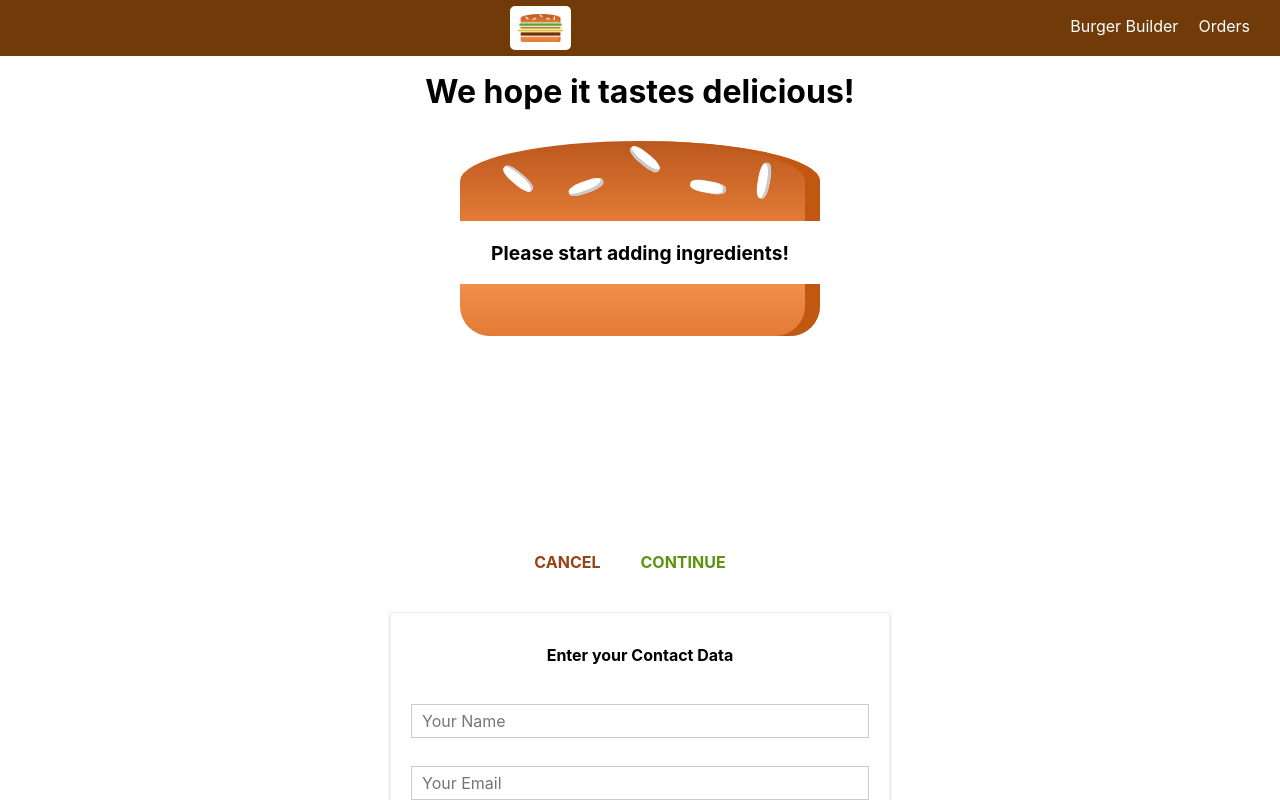
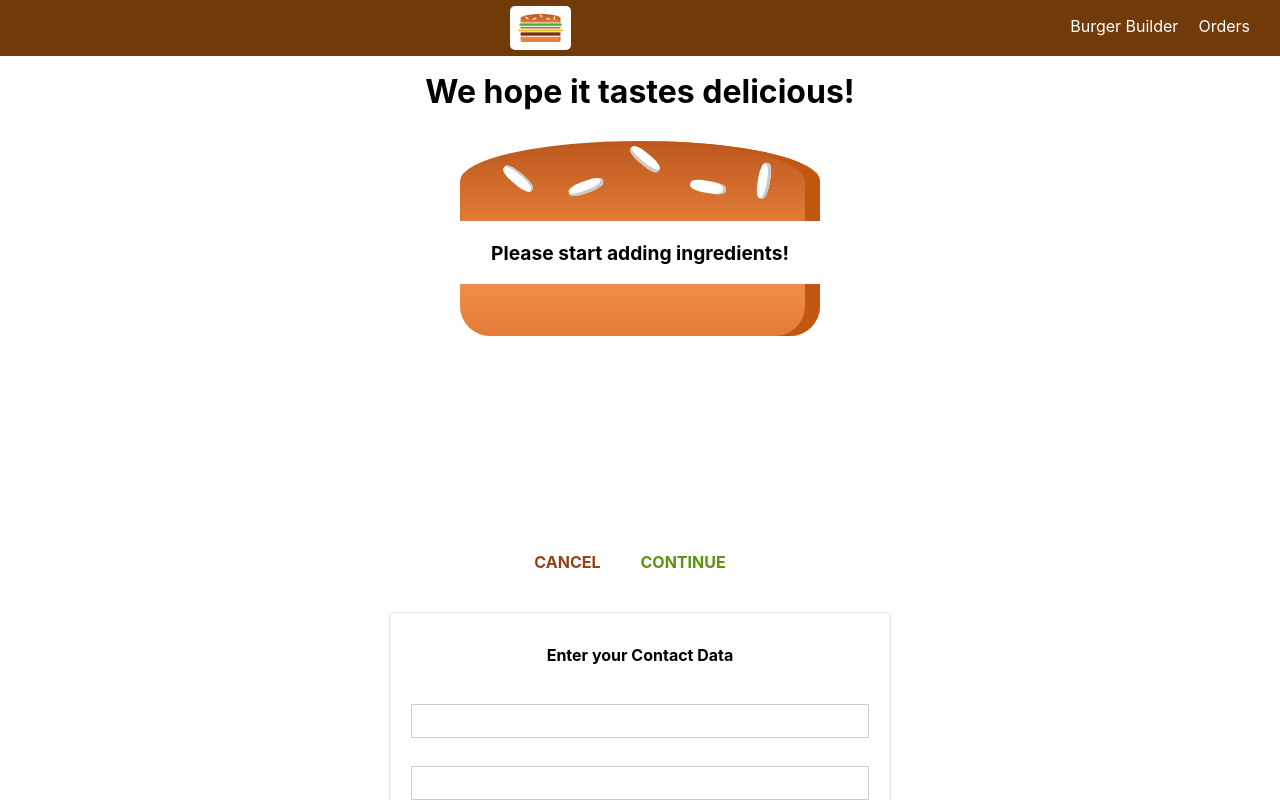
Before and after one commit to vjpal3/React-App-Burger-Builder, a React (Create React App) app: page /checkout in a window 1280 px wide. Both pictures are taken after a click on the button "CONTINUE". Shown: the top 800 px of the page. Built offline with nearby package versions, Linux system fonts and the light colour scheme.

Commit message:
Set up a JS Config for the form

```diff
--- a/src/components/UI/Input/Input.js
+++ b/src/components/UI/Input/Input.js
@@ -3,15 +3,33 @@
 
 const input = props => {
   let inputElement;
-  switch (props.inputtype) {
+  switch (props.elementType) {
     case 'input':
-      inputElement = <input {...props} className={classes.InputElement} />;
+      inputElement = (
+        <input
+          className={classes.InputElement}
+          {...props.elementConfig}
+          value={props.value}
+        />
+      );
       break;
     case 'textarea':
-      inputElement = <textarea {...props} className={classes.InputElement} />;
+      inputElement = (
+        <textarea
+          className={classes.InputElement}
+          {...props.elementConfig}
+          value={props.value}
+        />
+      );
       break;
     default:
-      inputElement = <input {...props} className={classes.InputElement} />;
+      inputElement = (
+        <input
+          className={classes.InputElement}
+          {...props.elementConfig}
+          value={props.value}
+        />
+      );
   }
   return (
     <div className={classes.Input}>
--- a/src/containers/Checkout/ContactData/ContactData.js
+++ b/src/containers/Checkout/ContactData/ContactData.js
@@ -7,11 +7,56 @@
 
 class ContactData extends Component {
   state = {
-    name: '',
-    email: '',
-    address: {
-      street: '',
-      postalCode: ''
+    orderForm: {
+      name: {
+        elementType: 'input',
+        elementConfig: {
+          type: 'text',
+          placeholder: 'Your Name'
+        },
+        value: ''
+      },
+      street: {
+        elementType: 'input',
+        elementConfig: {
+          type: 'text',
+          placeholder: 'Street'
+        },
+        value: ''
+      },
+      zipCode: {
+        elementType: 'input',
+        elementConfig: {
+          type: 'text',
+          placeholder: 'Zip Code'
+        },
+        value: ''
+      },
+      country: {
+        elementType: 'input',
+        elementConfig: {
+          type: 'text',
+          placeholder: 'Country'
+        },
+        value: ''
+      },
+      email: {
+        elementType: 'input',
+        elementConfig: {
+          type: 'email',
+          placeholder: 'Your Email'
+        },
+        value: ''
+      },
+      deliveryMethod: {
+        elementType: 'select',
+        elementConfig: {
+          options: [
+            { value: 'fastest', displayValue: 'Fastest' },
+            { value: 'cheapest', displayValue: 'Cheapest' }
+          ]
+        }
+      }
     },
     loading: false
   };
@@ -21,17 +66,7 @@
     this.setState({ loading: true });
     const order = {
       ingredients: this.props.ingredients,
-      price: this.props.price,
-      customer: {
-        name: 'Vrishali Pal',
-        address: {
-          street: 'TestStreet 1',
-          zipCode: '01234',
-          country: 'USA',
-          email: 'test@test.com'
-        },
-        deliveryMethod: 'fastest'
-      }
+      price: this.props.price
     };
     axios
       .post('/orders.json', order)
@@ -47,12 +82,7 @@
   render() {
     let form = (
       <form>
-        <Input
-          inputtype='input'
-          type='text'
-          name='name'
-          placeholder='Your Name'
-        />
+        <Input elementType='' elementConfig='' value='' />
         <Input
           inputtype='input'
           type='text'
```
